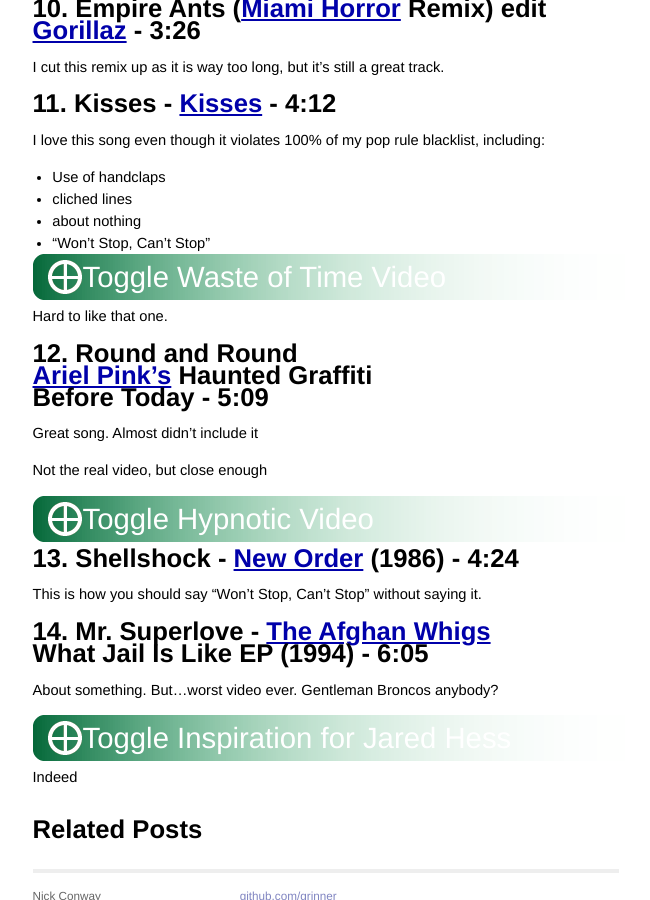
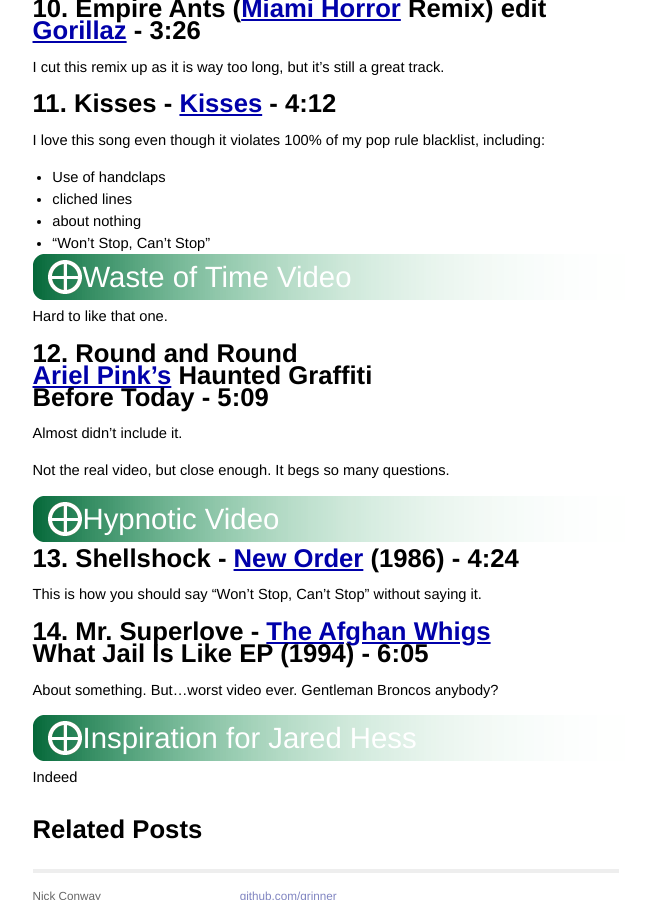
Before and after one commit to grinner/grinner.github.com, a Jekyll site: the page built from _posts/2011-07-24-mix-of-the-year-2010.md, in a window 1280 px wide and 900 px high, scrolled down 1839 px. Shown: the whole window, without its empty margins (314-964 px from the left). Built offline with Jekyll 4.4.1, drawn with Linux system fonts in a browser that asks for light colours; Markdown is read by kramdown in place of the engine named in the settings; some of the changed text lies outside the part shown.

Commit message:
update heading test

```diff
--- a/_posts/2011-07-24-mix-of-the-year-2010.md
+++ b/_posts/2011-07-24-mix-of-the-year-2010.md
@@ -29,7 +29,7 @@
 Have only seen this album in Ireland and not the US.
 
 <div>
-    <div class="trigger"><a>Toggle Weird Video</a></div>
+    <div class="trigger"><a>Weird, Yes Appropriate, Video</a></div>
     <div class="toggle_container">
         <iframe width="640" height="390" src="http://www.youtube.com/v/w3HbIBAdJ9o" frameborder="0" allowfullscreen></iframe>
     </div>
@@ -47,7 +47,7 @@
 slideshow software.  Great opening performance all things considered.
 
 <div>
-    <div class="trigger"><a>Toggle Okay Video</a></div>
+    <div class="trigger"><a>Okay Video</a></div>
     <div class="toggle_container">
         <iframe width="640" height="390" src="http://www.youtube.com/embed/sQE2u0-fYtA" frameborder="0" allowfullscreen></iframe>
     </div>
@@ -76,7 +76,7 @@
 And killed it the whole rest of the show.
 
 <div>
-    <div class="trigger"><a>Toggle Video</a></div>
+    <div class="trigger"><a>Ego-ectomy Video</a></div>
     <div class="toggle_container">
         <iframe src="http://player.vimeo.com/video/7983999?title=0&amp;byline=0&amp;portrait=0" width="400" height="225" frameborder="0"></iframe>
     </div>
@@ -95,7 +95,7 @@
 I'm not a giant fan of Miami.  But whatever.
 
 <div>
-    <div class="trigger"><a>Toggle Upsetting Video</a></div>
+    <div class="trigger"><a>Upsetting Video</a></div>
     <div class="toggle_container">
         <iframe src="http://player.vimeo.com/video/12274801?title=0&amp;byline=0&amp;portrait=0" width="400" height="225" frameborder="0"></iframe>
     </div>
@@ -129,7 +129,7 @@
 * "Won't Stop, Can't Stop"
 
 <div>
-    <div class="trigger"><a>Toggle Waste of Time Video</a></div>
+    <div class="trigger"><a>Waste of Time Video</a></div>
     <div class="toggle_container">
         <iframe width="640" height="390" src="http://www.youtube.com/v/Y_mBOavXTqw" frameborder="0" allowfullscreen></iframe>
     </div>
@@ -141,12 +141,12 @@
 ## [Ariel Pink's](http://www.arielpink.com/) Haunted Graffiti
 ## Before Today - 5:09
 
-Great song.  Almost didn't include it
+Almost didn't include it.
 
-Not the real video, but close enough
+Not the real video, but close enough.  It begs so many questions.
 
 <div>
-    <div class="trigger"><a>Toggle Hypnotic Video</a></div>
+    <div class="trigger"><a>Hypnotic Video</a></div>
     <div class="toggle_container">
         <iframe width="640" height="390" src="http://www.youtube.com/v/ST04DzjLmpA" frameborder="0" allowfullscreen></iframe>
     </div>
@@ -164,7 +164,7 @@
 About something.  But...worst video ever.  Gentleman Broncos anybody?
 
 <div>
-    <div class="trigger"><a>Toggle Inspiration for Jared Hess</a></div>
+    <div class="trigger"><a>Inspiration for Jared Hess</a></div>
     <div class="toggle_container">
         <object style="height: 390px; width: 640px"><param name="movie" value="http://www.youtube.com/v/MdJVhDGqasg?version=3"><param name="allowFullScreen" value="true"><param name="allowScriptAccess" value="always"><embed src="http://www.youtube.com/v/MdJVhDGqasg?version=3" type="application/x-shockwave-flash" allowfullscreen="true" allowScriptAccess="always" width="640" height="390"></object>
     </div>
```
